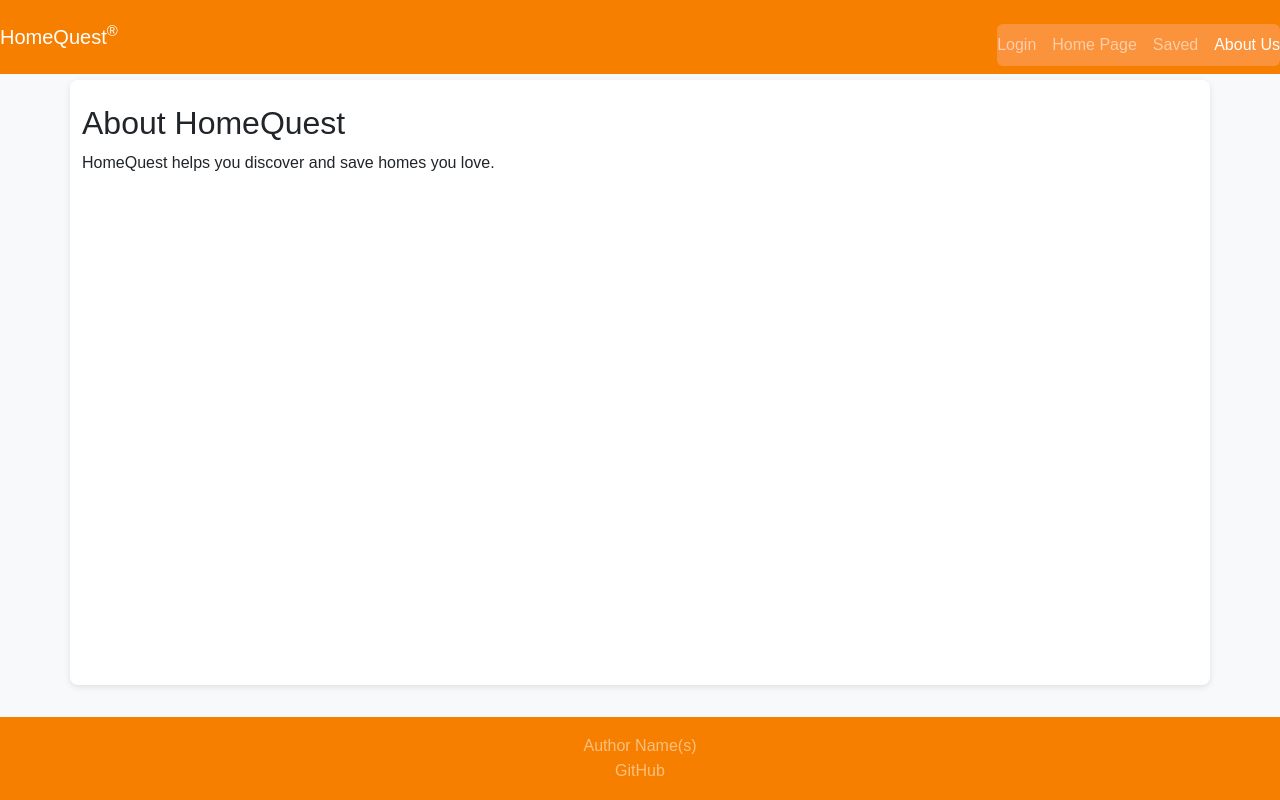
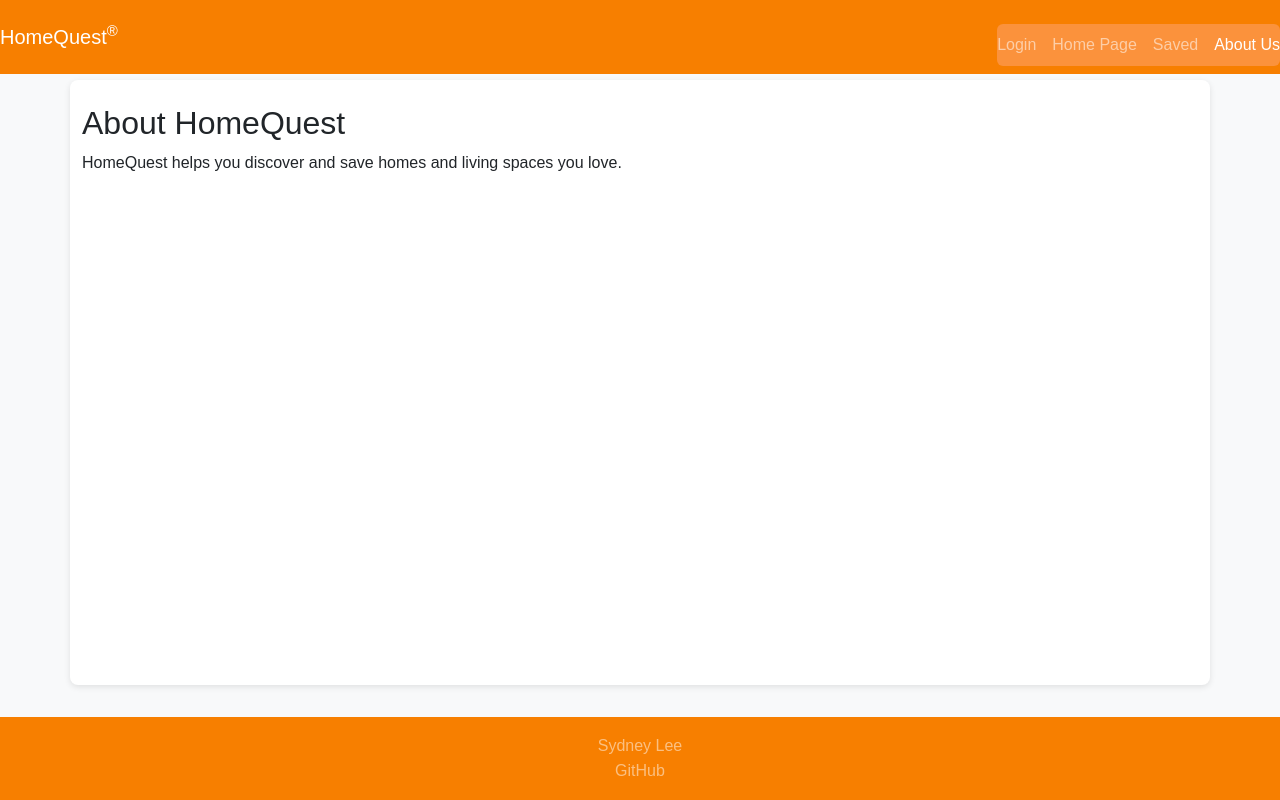
Before and after one commit to leesyd01/startup, a React (Vite) app in the folder hq-react/: page /about in a window 1280 px wide. Built offline with nearby package versions, Linux system fonts and the light colour scheme.

Commit message:
added minor tweaks

```diff
--- a/hq-react/src/about/about.jsx
+++ b/hq-react/src/about/about.jsx
@@ -3,7 +3,7 @@ import React from 'react';
 export function About() {
   const [info, setInfo] = React.useState('Loading...');
   React.useEffect(() => {
-    setTimeout(() => setInfo('HomeQuest helps you discover and save homes you love.'), 500);
+    setTimeout(() => setInfo('HomeQuest helps you discover and save homes and living spaces you love.'), 500);
   }, []);
   return (
     <div>
--- a/hq-react/src/app.jsx
+++ b/hq-react/src/app.jsx
@@ -37,7 +37,7 @@ export default function App() {
 
         <footer className="bg-secondary text-white-50 mt-auto py-3">
           <div className="container-fluid text-center">
-            <span>Author Name(s)</span><br/>
+            <span>Sydney Lee</span><br/>
             <a className="text-reset" href="https://github.com/leesyd01/startup.git" target="_blank" rel="noreferrer">GitHub</a>
           </div>
         </footer>
```
